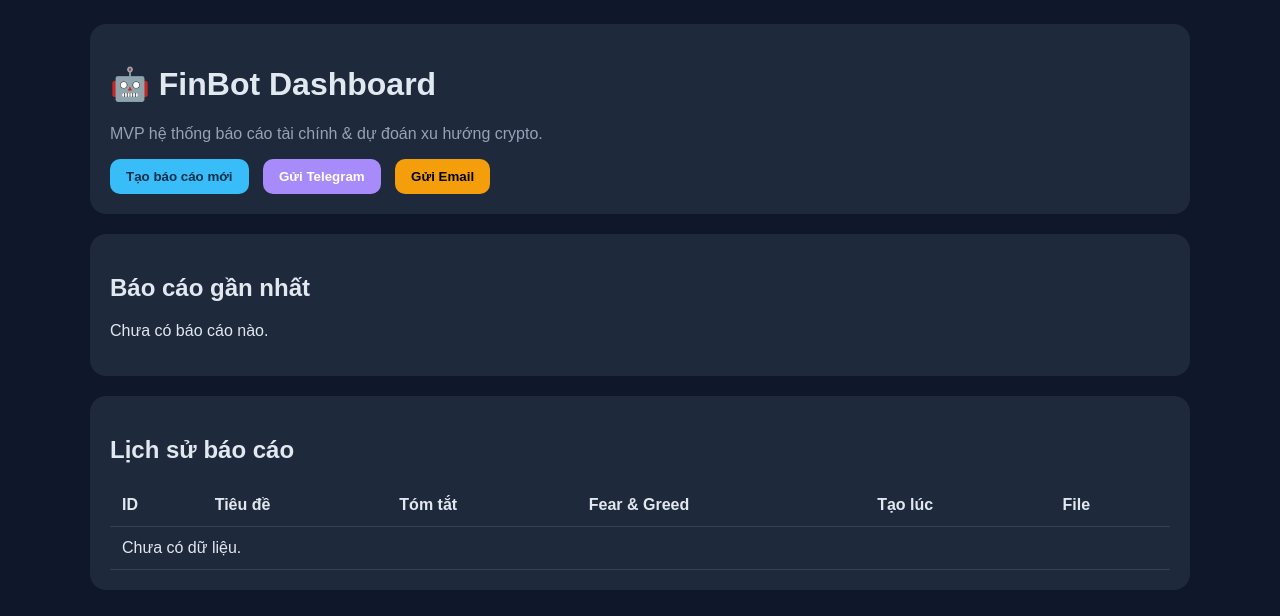
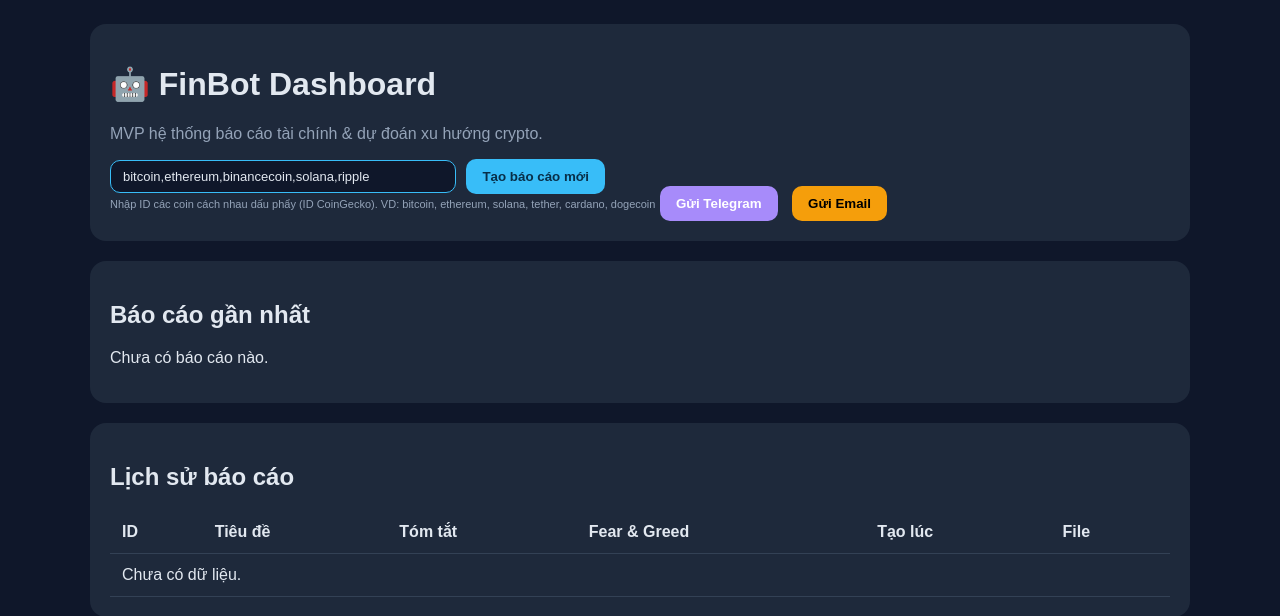
Before and after one commit to vothemy1509/FinBot, a Flask app: page / in a window 1280 px wide. Shown: the top 616 px of the page. Run offline with Flask 3, Linux system fonts and the light colour scheme.

Commit message:
Add custom coin selection to FinBot reports

```diff
--- a/app.py
+++ b/app.py
@@ -40,13 +40,12 @@ class Report(db.Model):
     markdown_path = db.Column(db.String(255))
 
 
-def fetch_market_data():
+def fetch_market_data(coin_ids="bitcoin,ethereum,binancecoin,solana,ripple"):
     url = "https://api.coingecko.com/api/v3/coins/markets"
     params = {
         "vs_currency": "usd",
+        "ids": coin_ids.strip(),
         "order": "market_cap_desc",
-        "per_page": 10,
-        "page": 1,
         "sparkline": "false",
         "price_change_percentage": "7d",
     }
@@ -252,10 +251,10 @@ def send_email(subject, body):
     return True, "Đã gửi email"
 
 
-def build_report():
-    market = fetch_market_data()
+def build_report(coin_ids):
+    market = fetch_market_data(coin_ids)
     fear_greed = fetch_fear_greed()
-    selected = market[:5]
+    selected = market[:10]  # Giới hạn 10 coin để báo cáo không quá dài
     analyzed = [analyze_coin(c) for c in selected]
     markdown, filepath = generate_markdown_report(analyzed, fear_greed)
     summary = f"Fear & Greed: {fear_greed['value']} - {fear_greed['label']}. {len(analyzed)} coin đã được phân tích."
@@ -292,9 +291,15 @@ def get_report_file(filename):
 
 @app.post("/generate-report")
 def generate_report_route():
+    coins_input = request.form.get("coins") or "bitcoin,ethereum,binancecoin,solana,ripple"
     try:
-        row, analyzed, fear_greed, markdown = build_report()
+        row, analyzed, fear_greed, markdown = build_report(coins_input)
         flash(f"Đã tạo báo cáo: {row.title}", "success")
+    except requests.exceptions.HTTPError as err:
+        if err.response.status_code == 429:
+            flash("Lỗi 429: CoinGecko đang quá tải (Too Many Requests). Sếp vui lòng đợi 1-2 phút rồi thử lại nhé!", "error")
+        else:
+            flash(f"Lỗi API: {err}", "error")
     except Exception as exc:
         flash(f"Không tạo được báo cáo: {exc}", "error")
     return redirect(url_for("dashboard"))
--- a/templates/dashboard.html
+++ b/templates/dashboard.html
@@ -31,8 +31,14 @@
         {% endfor %}
       {% endif %}
     {% endwith %}
-    <form method="post" action="/generate-report" style="display:inline-block;">
+    <form method="post" action="/generate-report" style="display:inline-block;margin-bottom:8px;">
+      <input type="text" name="coins"
+        placeholder="VD: bitcoin,ethereum,solana"
+        value="bitcoin,ethereum,binancecoin,solana,ripple"
+        style="background:#0f172a;border:1px solid #38bdf8;color:#e2e8f0;padding:8px 12px;border-radius:10px;min-width:320px;font-size:13px;margin-right:6px;"
+      />
       <button class="btn" type="submit">Tạo báo cáo mới</button>
+      <div style="font-size:11px;color:#94a3b8;margin-top:4px;">Nhập ID các coin cách nhau dấu phẩy (ID CoinGecko). VD: bitcoin, ethereum, solana, tether, cardano, dogecoin</div>
     </form>
     <form method="post" action="/send-latest-telegram" style="display:inline-block;">
       <button class="btn btn-secondary" type="submit">Gửi Telegram</button>
```
